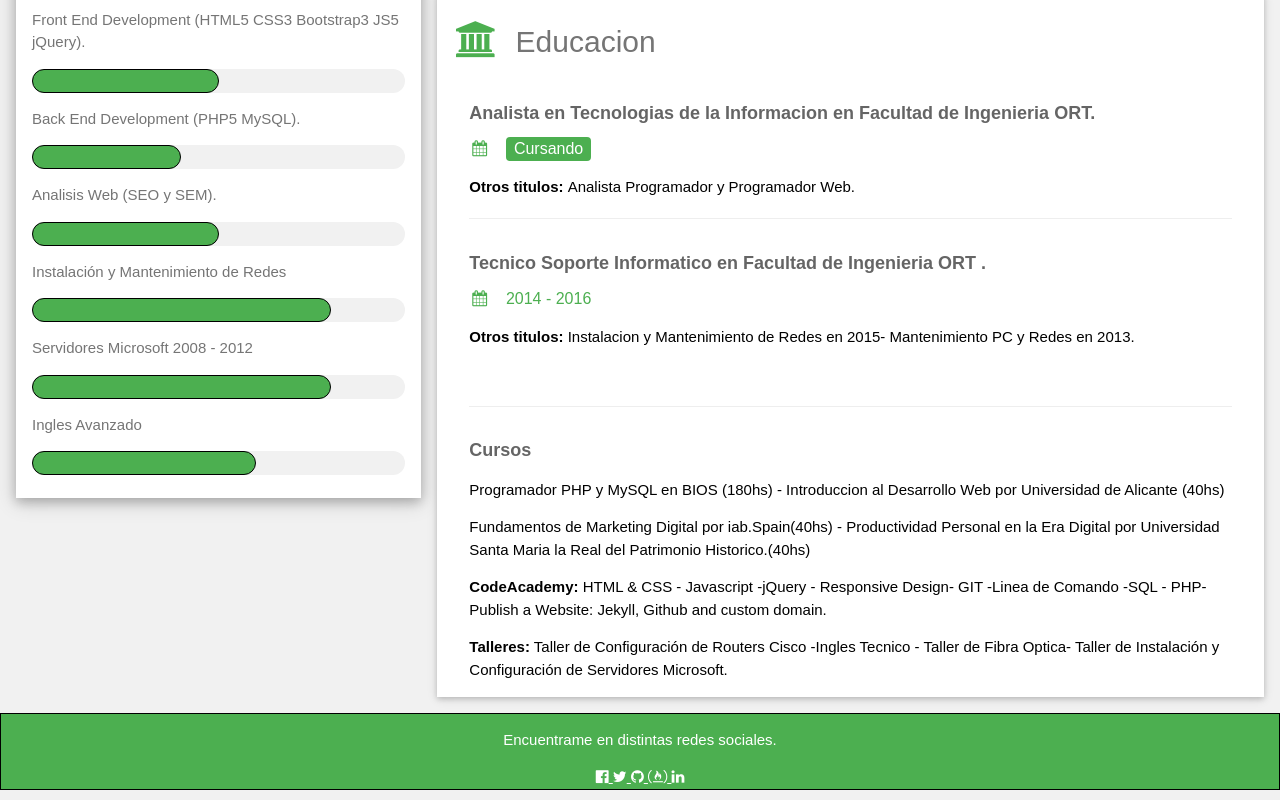
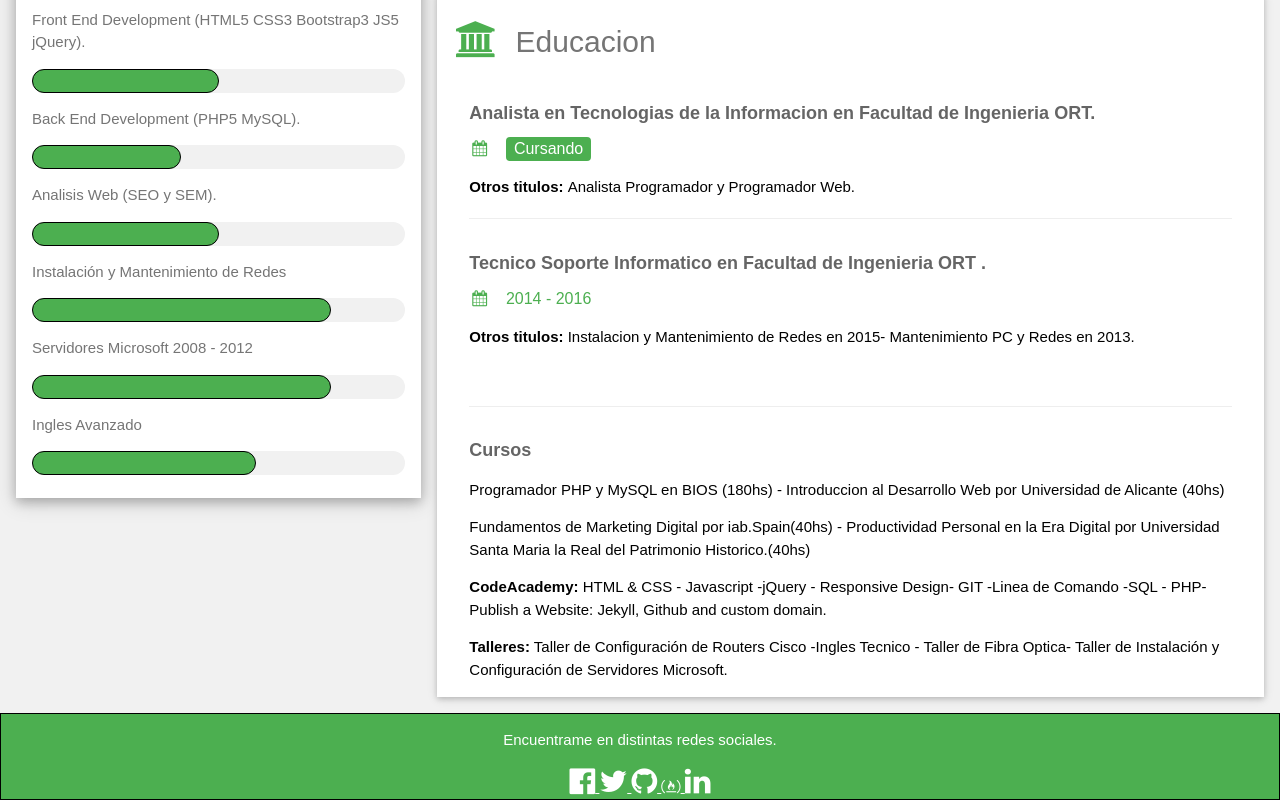
Before and after one commit to fernando908/CV, a plain HTML site: page index.html in a window 1280 px wide. Shown: the part 650-1450 px from the top of the page. Drawn offline with Linux system fonts and the light colour scheme.

Commit message:
Update index.html

```diff
--- a/index.html
+++ b/index.html
@@ -144,11 +144,11 @@ html,body,h1,h2,h3,h4,h5,h6 {font-family: sans-serif}
 
 <footer class="w3-container w3-green w3-center w3-margin-top borders">
   <p>Encuentrame en distintas redes sociales.</p>
-    <a href="https://www.facebook.com/AlvaroAdrianMesa"><i class="fa fa-facebook-official w3-hover-opacity"></i>
-     <a href="https://twitter.com/TecSIMesa"><i class="fa fa-twitter w3-hover-opacity"></i>
-     <a href="https://github.com/TSIIAM"> <i class="fa fa-github w3-hover-opacity"></i>
-    <a href="https://www.freecodecamp.com/tsiiam"><i class="fa fa-free-code-camp w3-hover-opacity"></i>
-  <a href="https://www.linkedin.com/in/alvaro-mesa-469748134/"><i class="fa fa-linkedin w3-hover-opacity"></i></a>
+    <a href="https://www.facebook.com/AlvaroAdrianMesa"><i class="fa fa-facebook-official fa-2x w3-hover-opacity"></i>
+     <a href="https://twitter.com/TecSIMesa"><i class="fa fa-twitter fa-2x w3-hover-opacity"></i>
+     <a href="https://github.com/TSIIAM"> <i class="fa fa-github fa-2x w3-hover-opacity"></i>
+    <a href="https://www.freecodecamp.com/tsiiam"><i class="fa fa-free-code-camp  fa-2xw3-hover-opacity"></i>
+  <a href="https://www.linkedin.com/in/alvaro-mesa-469748134/"><i class="fa fa-linkedin fa-2x w3-hover-opacity"></i></a>
 </footer>
 
 </body>
```
